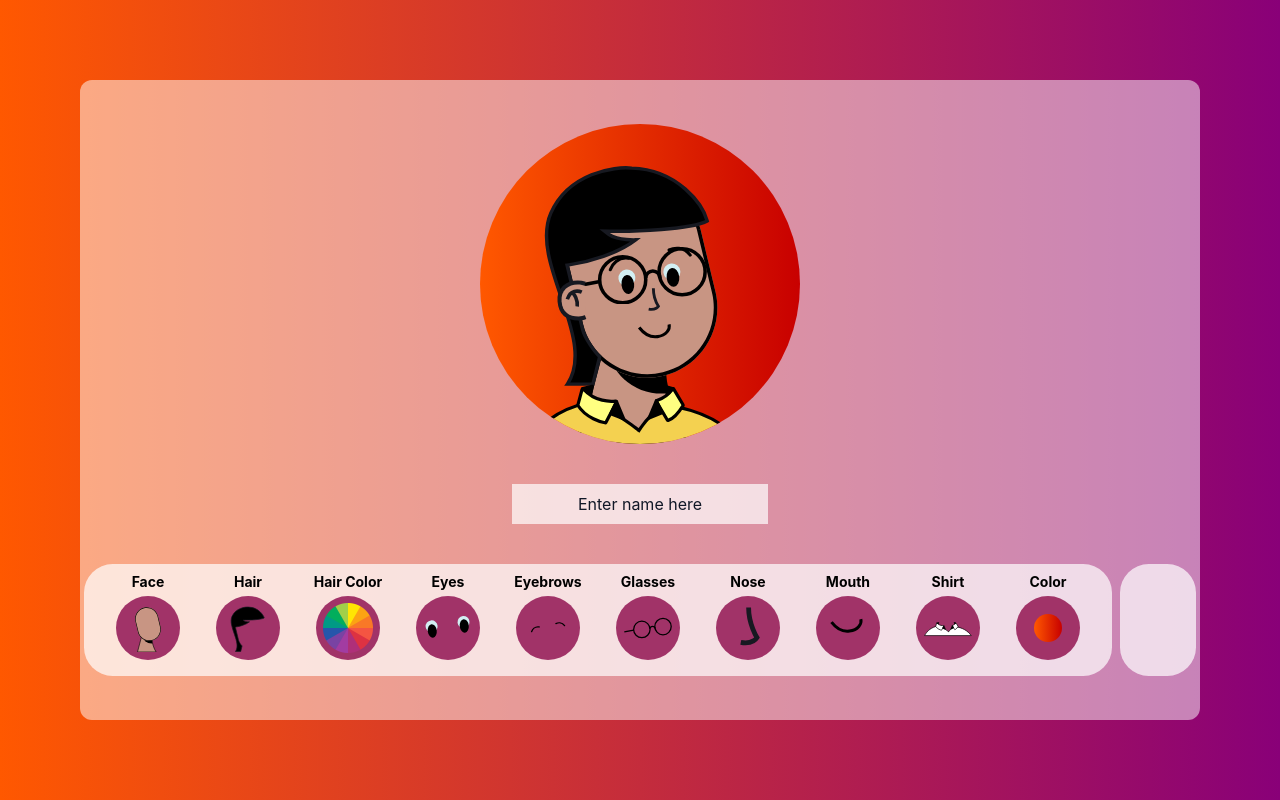
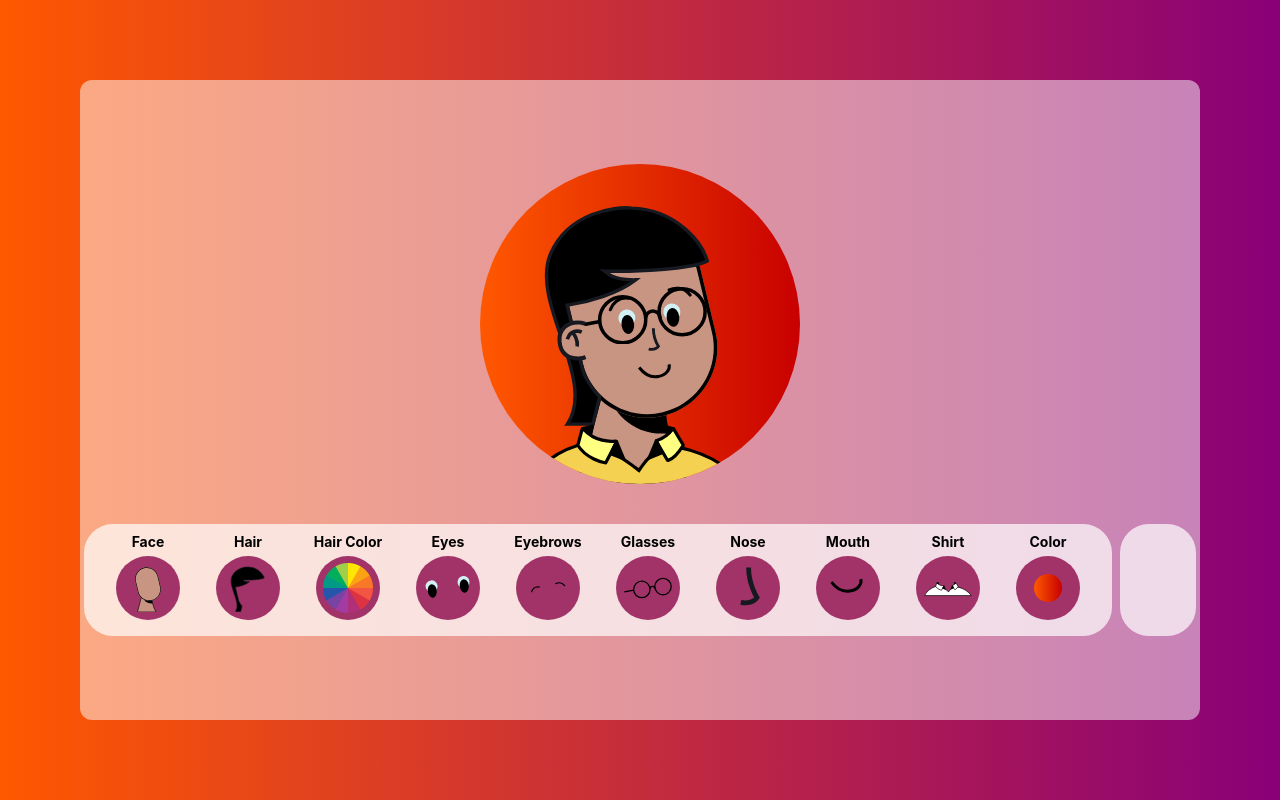
Before and after one commit to RussDow/ja-avatars, a React (Vite) app: page / in a window 1280 px wide. Built offline with nearby package versions, Linux system fonts and the light colour scheme; a web font is replaced by a local one.

Commit message:
remove name input

```diff
--- a/src/App.tsx
+++ b/src/App.tsx
@@ -1,4 +1,4 @@
-import { useState, useCallback, ChangeEvent } from "react";
+import { useState, useCallback } from "react";
 import domtoimage from "dom-to-image";
 import { saveAs } from "file-saver";
 import ReactNiceAvatar from "./index";
@@ -12,8 +12,7 @@ const App = () => {
     config: genConfig({
       isGradient: Boolean(Math.round(Math.random())),
     }),
-    shape: "circle" as NiceAvatarProps["shape"],
-    name: "",
+    shape: "circle" as NiceAvatarProps["shape"]
   });
 
   const avatarId = "myAvatar";
@@ -38,15 +37,7 @@ const App = () => {
     }));
   }, []);
 
-  const onInputChange = useCallback((e: ChangeEvent<HTMLInputElement>) => {
-    setState((prevState) => ({ ...prevState, name: e.target.value }));
-  }, []);
-
   const download = useCallback(async () => {
-    if (state.name === "") {
-      alert("Enter your name to save your avatar!");
-      return;
-    }
     const scale = 2;
     const node = document.getElementById(avatarId);
     if (node) {
@@ -61,10 +52,10 @@ const App = () => {
         width: node.offsetWidth * scale,
       });
 
-      saveAs(blob, state.name + ".png");
+      saveAs(blob,"avatar.png");
       resetConfig();
     }
-  }, [state.name, resetConfig]);
+  }, [resetConfig]);
 
   return (
     <div className="App flex flex-col min-h-screen p-20">
@@ -78,12 +69,6 @@ const App = () => {
               shape={state.shape}
             />
           </div>
-          <input
-            className="bg-white bg-opacity-70 w-64 h-10 p-2 mb-10 text-center outline-none z-50 text-black placeholder-gray-900"
-            placeholder="Enter name here"
-            onChange={onInputChange}
-            value={state.name}
-          />
           <AvatarEditor
             config={state.config}
             updateConfig={updateConfig}
```
